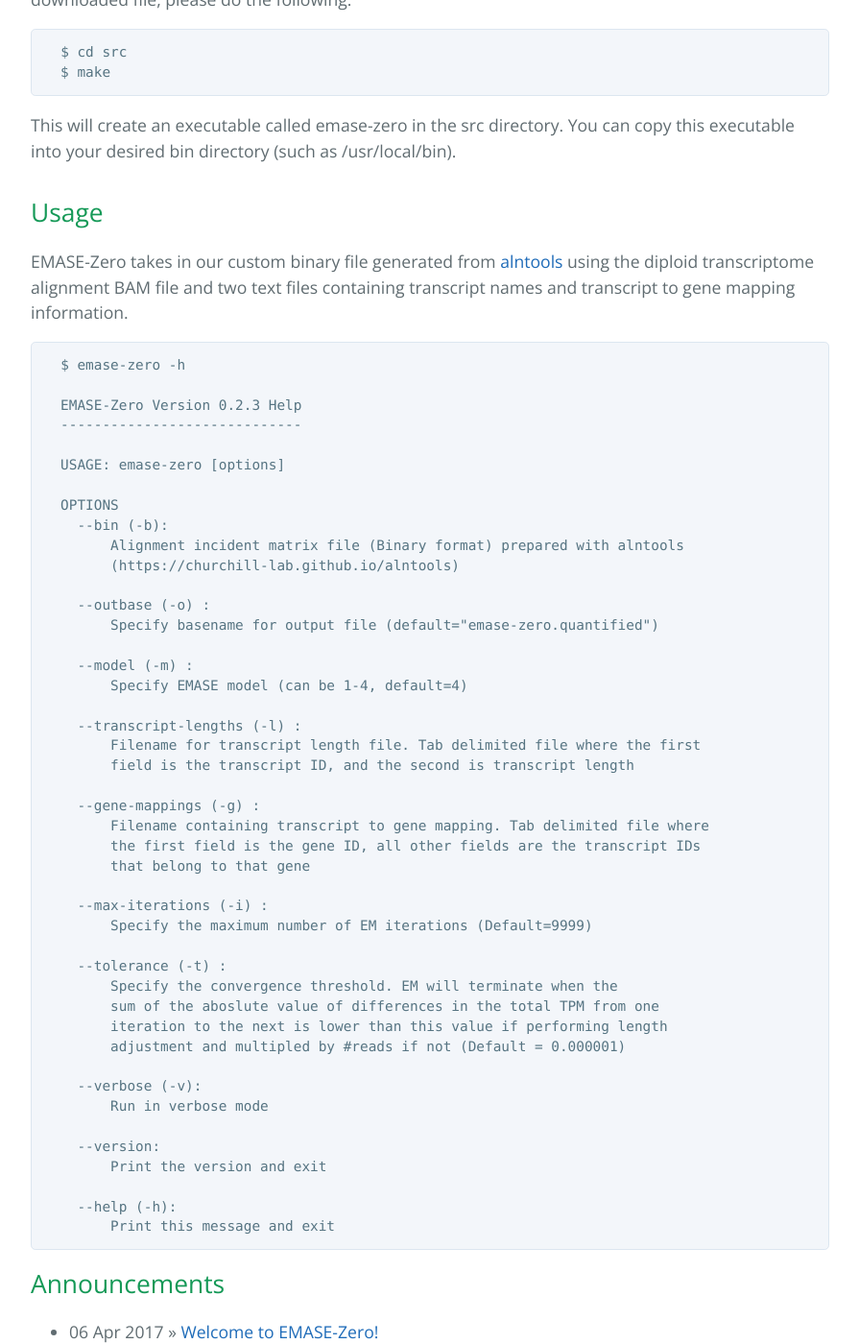
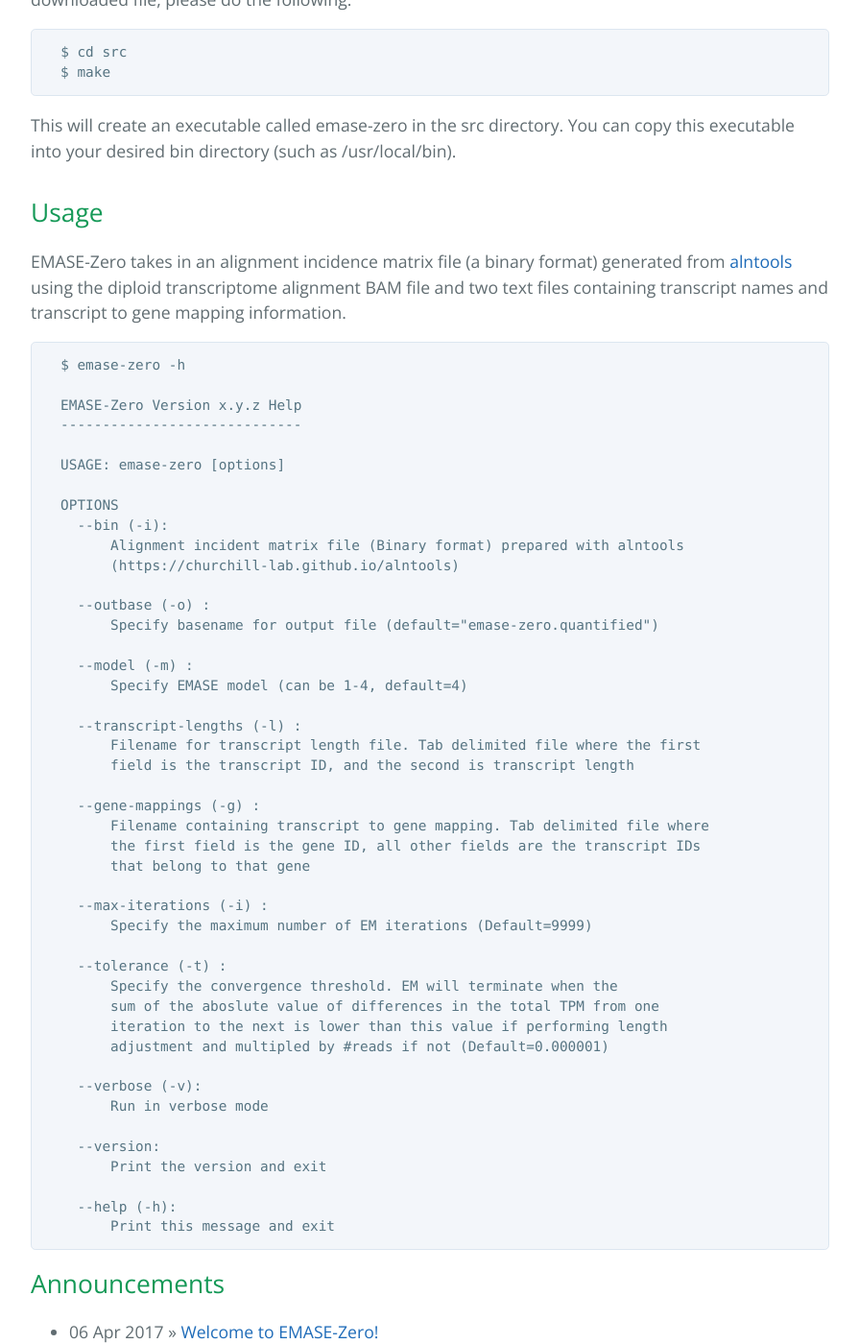
Before and after one commit to churchill-lab/emase-zero, a Jekyll site: the page built from index.html, in a window 1280 px wide and 1400 px high, scrolled down 755 px. Shown: the whole window at 96% size, without its empty margins (192-1087 px from the left). Built offline with Jekyll 4.4.1, drawn with Linux system fonts in a browser that asks for light colours; the list of posts is cut into pages by our own code.

Commit message:
[kbchoi] Modified index.html

```diff
--- a/index.html
+++ b/index.html
@@ -3,7 +3,7 @@ layout: default
 title: {{ site.name }}
 ---
 
-<p>EMASE-Zero is a C++ implementation of EMASE, Expectation-Maximization (EM) algorithm for Allele Specific Expression (ASE). Unlike other approaches, we take into account the nested relationship of isoforms and alleles under genes when we disambiguate multiply aligning reads, which improves downstream analyses performed at the gene level. In combination with <a href="churchill-lab.github.io/alntools">alntools</a> (an alignment file processor that generates compressed three-dimensional incidence matrix), Zero estimates the expected read counts fast, over 10 times faster than RSEM. Zero also generalizes our fast hierarchical EM to any decent alignment strategies. The original python implementation is available at <a href="https://github.com/churchill-lab/emase">https://github.com/churchill-lab/emase</a>. </p>
+<p>EMASE-Zero is a C++ implementation of EMASE, Expectation-Maximization (EM) algorithm for Allele Specific Expression (ASE). Unlike other approaches, we take into account the nested relationship of isoforms and alleles under genes when we disambiguate multiply aligning reads, which improves downstream analyses performed at the gene level. In combination with <a href="churchill-lab.github.io/alntools">alntools</a> (an alignment file processor that generates compressed three-dimensional incidence matrix), Zero estimates the expected read counts fast, over 10 times faster than RSEM. Zero also generalizes our fast hierarchical EM to any decent alignment strategies. The original python implementation is available at <a href="https://github.com/churchill-lab/emase">https://github.com/churchill-lab/emase</a>.</p>
 
 <h2>
 <a id="installation" class="anchor" href="#installation" aria-hidden="true"><span class="octicon octicon-link"></span></a>Installation</h2>
@@ -20,18 +20,18 @@ title: {{ site.name }}
 <h2>
 <a id="usage" class="anchor" href="#usage" aria-hidden="true"><span class="octicon octicon-link"></span></a>Usage</h2>
 
-<p>EMASE-Zero takes in our custom binary file generated from <a href="churchill-lab.github.io/alntools">alntools</a> using the diploid transcriptome alignment BAM file and two text files containing transcript names and transcript to gene mapping information.</p>
+<p>EMASE-Zero takes in an alignment incidence matrix file (a binary format) generated from <a href="churchill-lab.github.io/alntools">alntools</a> using the diploid transcriptome alignment BAM file and two text files containing transcript names and transcript to gene mapping information.</p>
 
 <pre>
   <code>$ emase-zero -h
 
-  EMASE-Zero Version 0.2.3 Help
+  EMASE-Zero Version x.y.z Help
   -----------------------------
 
   USAGE: emase-zero [options] <alignment_incidence_file>
 
   OPTIONS
-    --bin (-b):
+    --bin (-i):
         Alignment incident matrix file (Binary format) prepared with alntools
         (https://churchill-lab.github.io/alntools)
 
@@ -57,7 +57,7 @@ title: {{ site.name }}
         Specify the convergence threshold. EM will terminate when the
         sum of the aboslute value of differences in the total TPM from one
         iteration to the next is lower than this value if performing length
-        adjustment and multipled by #reads if not (Default = 0.000001)
+        adjustment and multipled by #reads if not (Default=0.000001)
 
     --verbose (-v):
         Run in verbose mode
```
